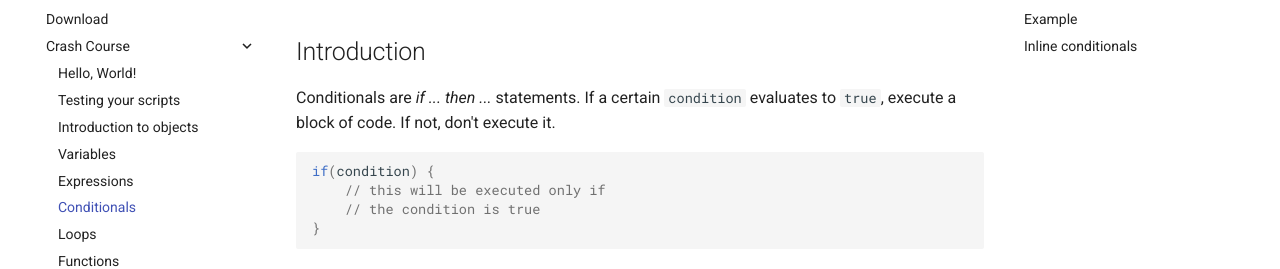
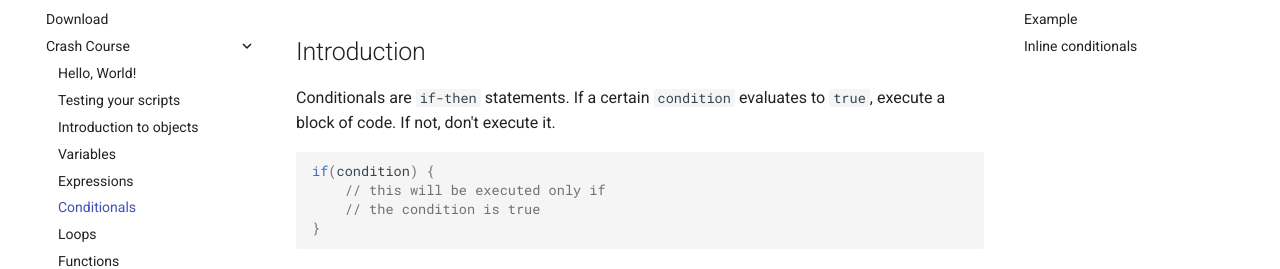
Before and after one commit to alemart/surgescript, an MkDocs documentation site: the page built from docs/tutorials/conditionals.md, in a window 1280 px wide and 900 px high. Shown: the part 146-415 px from the top of the window. Built offline with MkDocs 1.6.1 and Material for MkDocs 9.7.7, drawn with Linux system fonts in a browser that asks for light colours; comment, search, counter and statistics services are not loaded.

Commit message:
Docs: small changes

````diff
--- a/docs/tutorials/conditionals.md
+++ b/docs/tutorials/conditionals.md
@@ -4,7 +4,7 @@ Conditionals
 Introduction
 ------------
 
-Conditionals are *if ... then ...* statements. If a certain `condition` evaluates to `true`, execute a block of code. If not, don't execute it.
+Conditionals are `if-then` statements. If a certain `condition` evaluates to `true`, execute a block of code. If not, don't execute it.
 
 ```cs
 if(condition) {
````
Also changed, not shown: docs/tutorials/expressions.md (+1 -1 lines).
